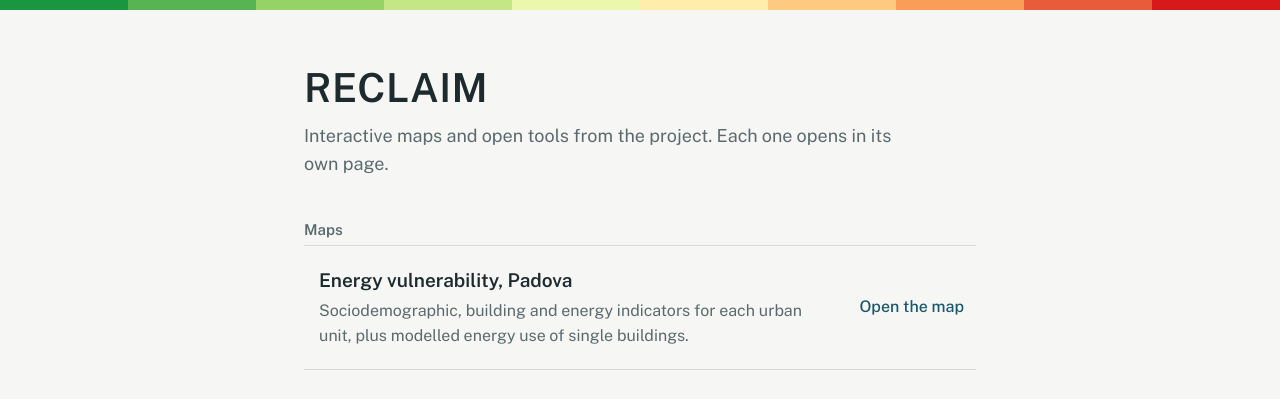
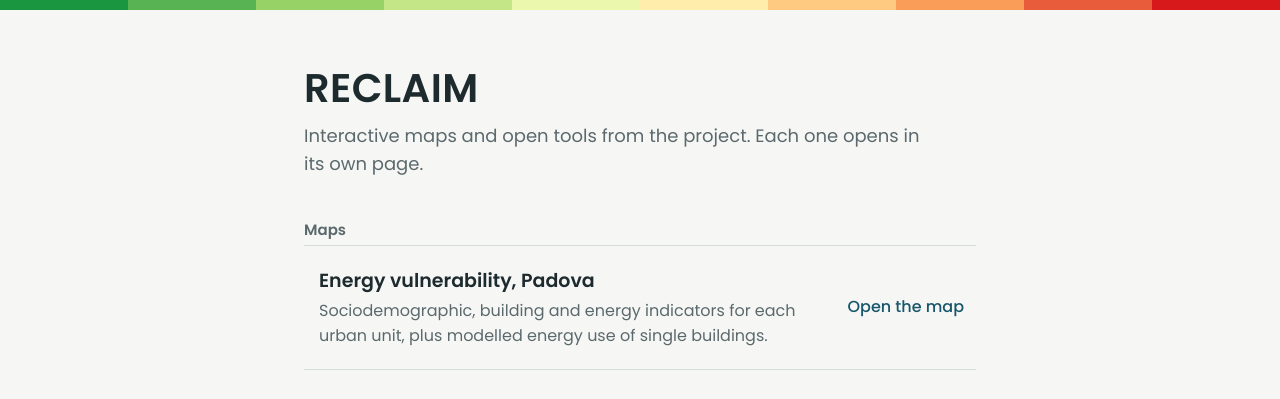
Before and after one commit to chiaquino/reclaim, a plain HTML site: page index.html in a window 1280 px wide. Shown: the top 399 px of the page. Drawn offline with nearby package versions, Linux system fonts and the light colour scheme.

Commit message:
Edit landing page

```diff
--- a/index.html
+++ b/index.html
@@ -7,10 +7,10 @@
 <meta name="description" content="Interactive maps and open tools from the RECLAIM project.">
 <link rel="preconnect" href="https://fonts.googleapis.com">
 <link rel="preconnect" href="https://fonts.gstatic.com" crossorigin>
-<link href="https://fonts.googleapis.com/css2?family=Public+Sans:wght@400;500;600&display=swap" rel="stylesheet">
+<link href="https://fonts.googleapis.com/css2?family=Poppins:wght@400;500;600&display=swap" rel="stylesheet">
 <style>
   /* EDIT: page font. To use another one, change this line (and the Google Fonts <link> above if needed). */
-  :root { --font:"Public Sans", system-ui, -apple-system, "Segoe UI", Roboto, sans-serif; --ink:#1d2a2e; --muted:#5b696d; --paper:#f6f7f5; --line:#d6dcd9; --accent:#17566b; --accent-soft:#e3eef1; }
+  :root { --font:"Poppins", system-ui, -apple-system, "Segoe UI", Roboto, sans-serif; --ink:#1d2a2e; --muted:#5b696d; --paper:#f6f7f5; --line:#d6dcd9; --accent:#17566b; --accent-soft:#e3eef1; }
   @media (prefers-color-scheme: dark) {
     :root { --ink:#e8eeee; --muted:#9fb0b4; --paper:#141b1d; --line:#2b383b; --accent:#7cc0d6; --accent-soft:#1c2c31; }
   }
```
